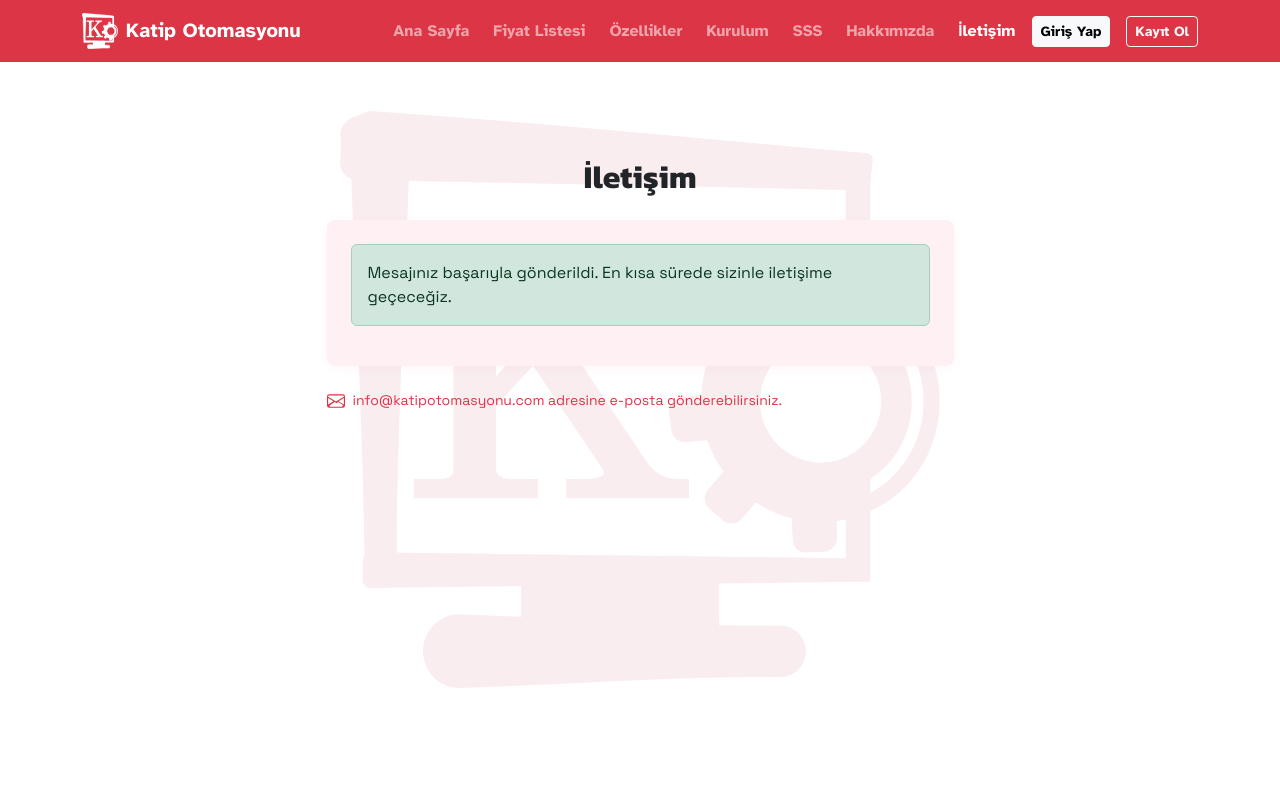
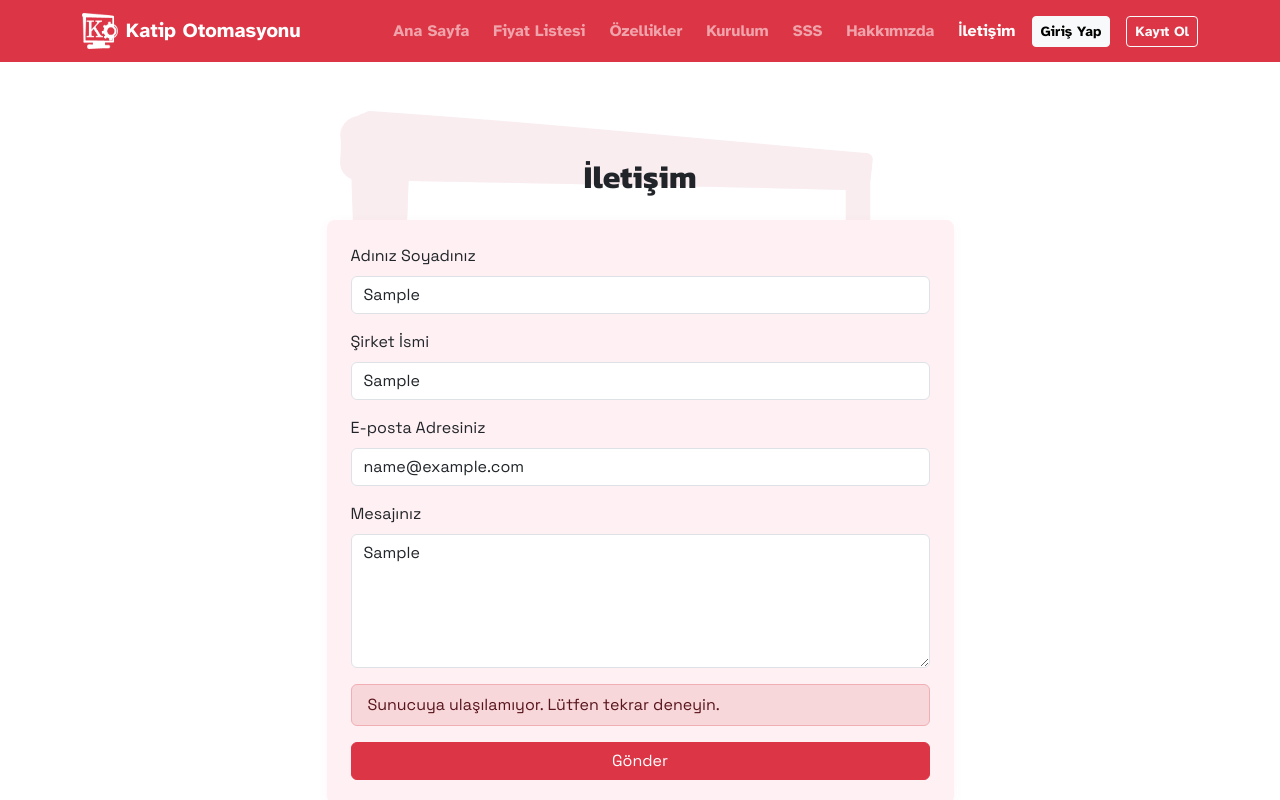
Before and after one commit to yusufkaya01/katip-otomasyonu-fe, a React (Create React App) app: page /iletisim in a window 1280 px wide. Both pictures are taken after typing "Sample", "Sample", "name@example.com", "Sample" into the empty fields and a click on the button "Gönder". Shown: the top 800 px of the page. Built offline with nearby package versions, Linux system fonts and the light colour scheme.

Commit message:
contact form fix

```diff
--- a/src/pages/ContactPage.js
+++ b/src/pages/ContactPage.js
@@ -2,6 +2,33 @@ import React, { useState } from 'react';
 
 function ContactPage() {
   const [submitted, setSubmitted] = useState(false);
+  const [loading, setLoading] = useState(false);
+  const [error, setError] = useState('');
+
+  const handleSubmit = async (e) => {
+    e.preventDefault();
+    setLoading(true);
+    setError('');
+    const form = e.target;
+    const data = new FormData(form);
+    try {
+      const res = await fetch('https://formspree.io/f/xwpbnejl', {
+        method: 'POST',
+        body: data,
+        headers: {
+          Accept: 'application/json',
+        },
+      });
+      if (res.ok) {
+        setSubmitted(true);
+      } else {
+        setError('Mesaj gönderilemedi. Lütfen tekrar deneyin.');
+      }
+    } catch {
+      setError('Sunucuya ulaşılamıyor. Lütfen tekrar deneyin.');
+    }
+    setLoading(false);
+  };
 
   return (
     <div className="container py-5">
@@ -14,11 +41,7 @@ function ContactPage() {
                 Mesajınız başarıyla gönderildi. En kısa sürede sizinle iletişime geçeceğiz.
               </div>
             ) : (
-              <form
-                action="https://formspree.io/f/xwpbnejl"
-                method="POST"
-                onSubmit={() => setSubmitted(true)}
-              >
+              <form onSubmit={handleSubmit}>
                 <div className="mb-3">
                   <label htmlFor="name" className="form-label">Adınız Soyadınız</label>
                   <input type="text" className="form-control" id="name" name="name" required style={{ background: '#fff' }} />
@@ -35,7 +58,10 @@ function ContactPage() {
                   <label htmlFor="message" className="form-label">Mesajınız</label>
                   <textarea className="form-control" id="message" name="message" rows="5" required style={{ background: '#fff' }}></textarea>
                 </div>
-                <button type="submit" className="btn btn-danger w-100">Gönder</button>
+                {error && <div className="alert alert-danger py-2">{error}</div>}
+                <button type="submit" className="btn btn-danger w-100" disabled={loading}>
+                  {loading ? 'Gönderiliyor...' : 'Gönder'}
+                </button>
               </form>
             )}
           </div>
```
